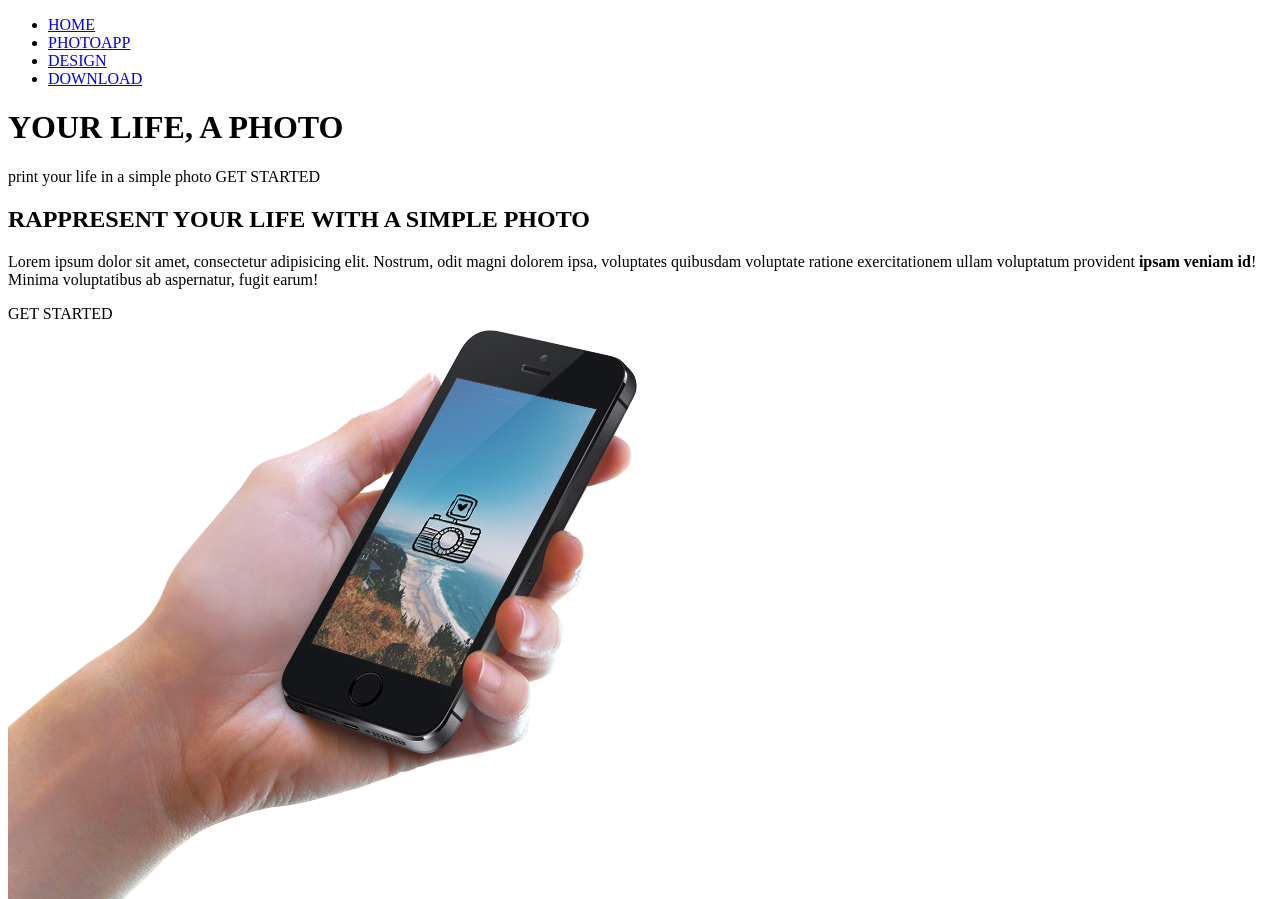
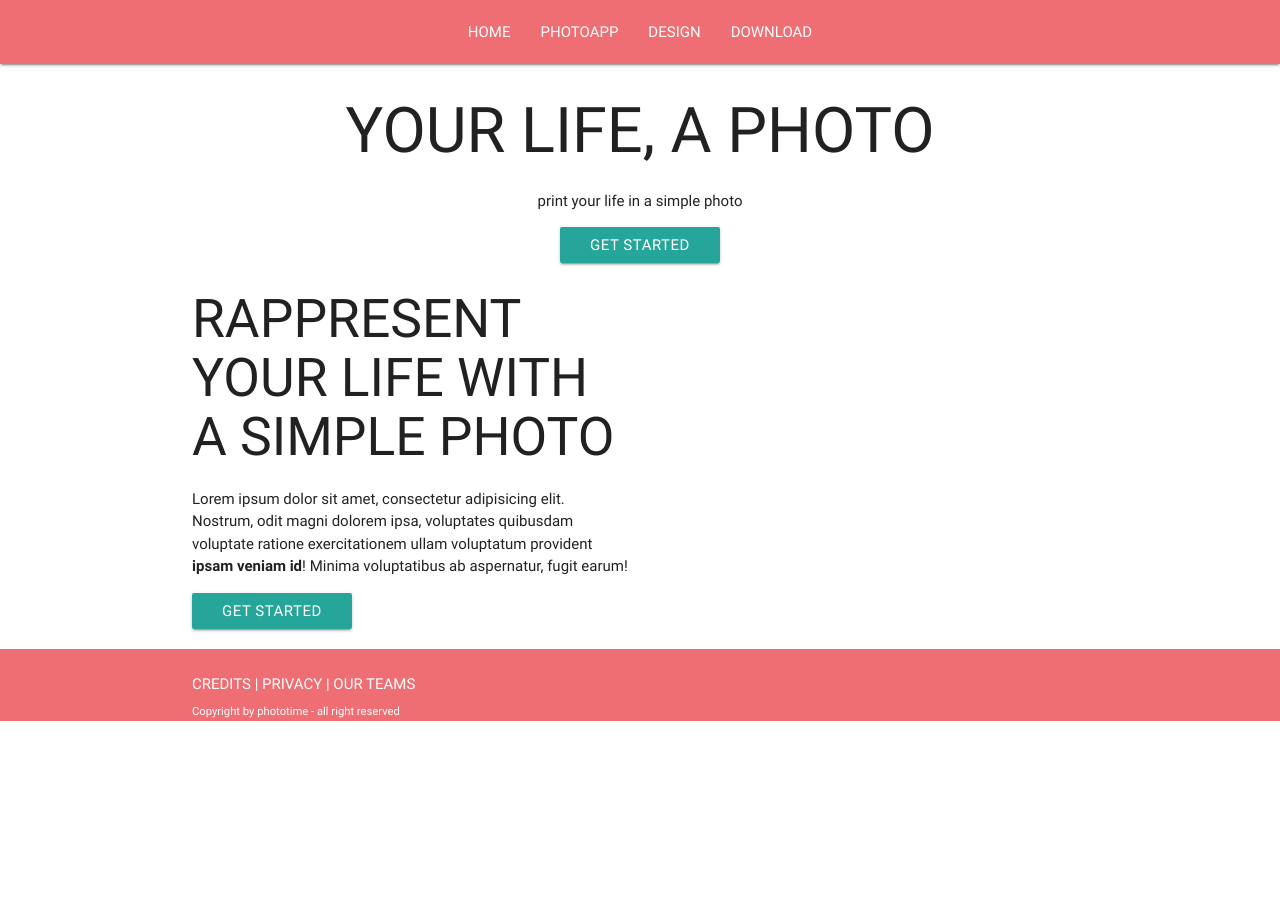
Before and after one commit to PaulaPonce/photolab, a website: page index.html in a window 1280 px wide. Shown: the top 899 px of the page. After the commit the page ends 800 px from the top, so only its background shows below. Drawn offline with nearby package versions, Linux system fonts and the light colour scheme; files that its build step writes are made by us from their sources.

Commit message:
carpeta dist

```diff
--- a/assets/sass/_mixin.scss
+++ b/assets/sass/_mixin.scss
@@ -0,0 +1,4 @@
+@mixin paddingSections(){
+	padding-top:$padding_sections;
+	padding-bottom:$padding_sections;
+}
--- a/gulpfile.js
+++ b/gulpfile.js
@@ -23,9 +23,10 @@ gulp.task('style', function(){
 		.pipe(gulp.dest('dist/css/'));
 });
 
+
 //crear servidor web de desarrollo en localhost puerto 8000
 gulp.task('webserver', function(){
-	gulp.src('../gulpie/')
+	gulp.src('../photolab/')
 		.pipe(webserver({
 			fallback: 'index.html',
 			livereload: true,
@@ -34,4 +35,9 @@ gulp.task('webserver', function(){
 		}));
 });
 
-gulp.task('default', ['script', 'style', 'webserver']);
+//ver cambios
+gulp.task('watch', function(){
+	gulp.watch('assets/sass/*.scss', ['style']);
+});
+
+gulp.task('default', ['script', 'style', 'webserver', 'watch']);
--- a/index.html
+++ b/index.html
@@ -4,12 +4,13 @@
 	<meta charset="UTF-8">
 	<title>PhotoLab</title>
 	<link href="https://fonts.googleapis.com/icon?family=Material+Icons" rel="stylesheet">
+	<link rel="stylesheet" href="dist/css/style.min.css">
 </head>
 <body>
-	<header>
+	<header id="header">
 		<div class="navbar-fixed">
 			<nav>
-				<div class="nav-wrapper">
+				<div class="nav-wrapper brand-logo center">
 					<ul class="right hide-on-med-and-down">
 						<li><a href="#">HOME</a></li>
 						<li><a href="#">PHOTOAPP</a></li>
@@ -19,28 +20,28 @@
 				</div>
 			</nav>
 		</div>
-		<div>
+		<div class="center-align">
 			<h1>YOUR LIFE, A PHOTO</h1>
-			<span>print your life in a simple photo</span>
+			<p>print your life in a simple photo</p>
 			<a class="waves-effect waves-light btn">GET STARTED</a>
 		</div>
 	</header>
 
-	<section class="container">
+	<section id="second-section">
+		<div class="container">
 			<div class="row">
 				<div class="col xl6 l6 m12 s12">
 					<h2>RAPPRESENT YOUR LIFE WITH A SIMPLE PHOTO</h2>
-				<h2></h2>
 					<p>Lorem ipsum dolor sit amet, consectetur adipisicing elit. Nostrum, odit magni dolorem ipsa, voluptates quibusdam voluptate ratione exercitationem ullam voluptatum provident <b>ipsam veniam id</b>! Minima voluptatibus ab aspernatur, fugit earum!</p>
 					<a class="waves-effect waves-light btn">GET STARTED</a>
 				</div>
 				<div class="col xl6 l6 m12 s12">
-				<img src="assets/img/hand.png" alt="Hand">
+				</div>
 			</div>
 		</div>
 	</section>
 
-	<footer class="page-footer">
+	<footer id="footer" class="page-footer">
 		<div class="container">
 			<div class="row">
 				<div class="col xl12 l12 m12 s12">
@@ -53,5 +54,6 @@
 		</div>
 	</footer>
 
+	<script src="dist/js/script.js"></script>
 </body>
 </html>
--- a/package.json
+++ b/package.json
@@ -14,7 +14,8 @@
     "gulp-minify-css": "^1.2.4",
     "gulp-sass": "^3.1.0",
     "gulp-uglify": "^3.0.0",
-    "webserver": "^3.1.10"
+    "gulp-watch": "^4.3.11",
+    "gulp-webserver": "^0.9.1"
   },
   "dependencies": {
     "jquery": "^3.2.1",
```
Also changed, not shown: dist/css/style.min.css (added), dist/js/script.js (added). Lines whose indentation alone changed are shown as unchanged.
